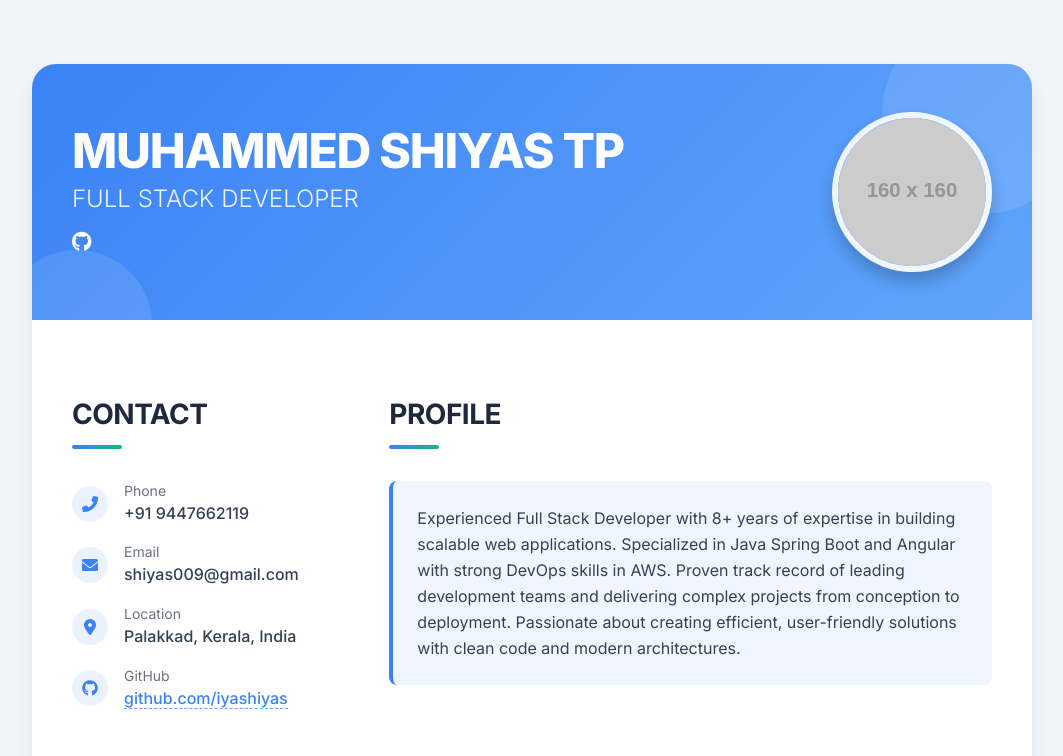
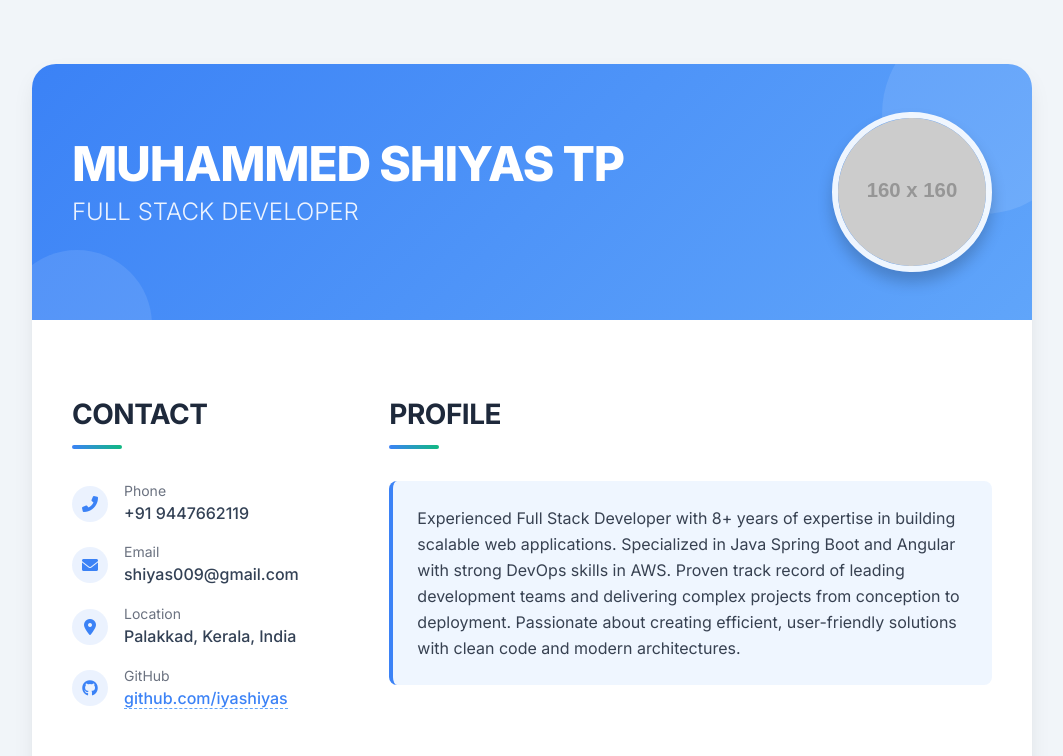
Before and after one commit to iyashiyas/me, a plain HTML site: page index.html in a window 1280 px wide. Shown: the top 756 px of the page, without its empty margins (108-1171 px from the left). Drawn offline with nearby package versions, Linux system fonts and the light colour scheme; placeholder pictures from the web are drawn by us.

Commit message:
Update index.html

```diff
--- a/index.html
+++ b/index.html
@@ -243,9 +243,10 @@
                 <h1 class="text-4xl md:text-5xl font-extrabold leading-tight tracking-tight">MUHAMMED SHIYAS TP</h1>
                 <p class="text-xl md:text-2xl font-light mt-2 opacity-90">FULL STACK DEVELOPER</p>
                 <div class="mt-4 flex justify-center md:justify-start space-x-3">
-                    <a href="https://github.com/iyashiyas" target="_blank" class="text-white hover:text-gray-200 transition-colors">
+                    <!-- <a href="https://iyashiyas.github.io/me/" target="_blank" class="text-white hover:text-gray-200 transition-colors">
                         <i class="fab fa-github text-xl"></i>
-                    </a>
+                        Meet Me
+                    </a> -->
                     <!-- Add more social links as needed -->
                 </div>
             </div>
```
